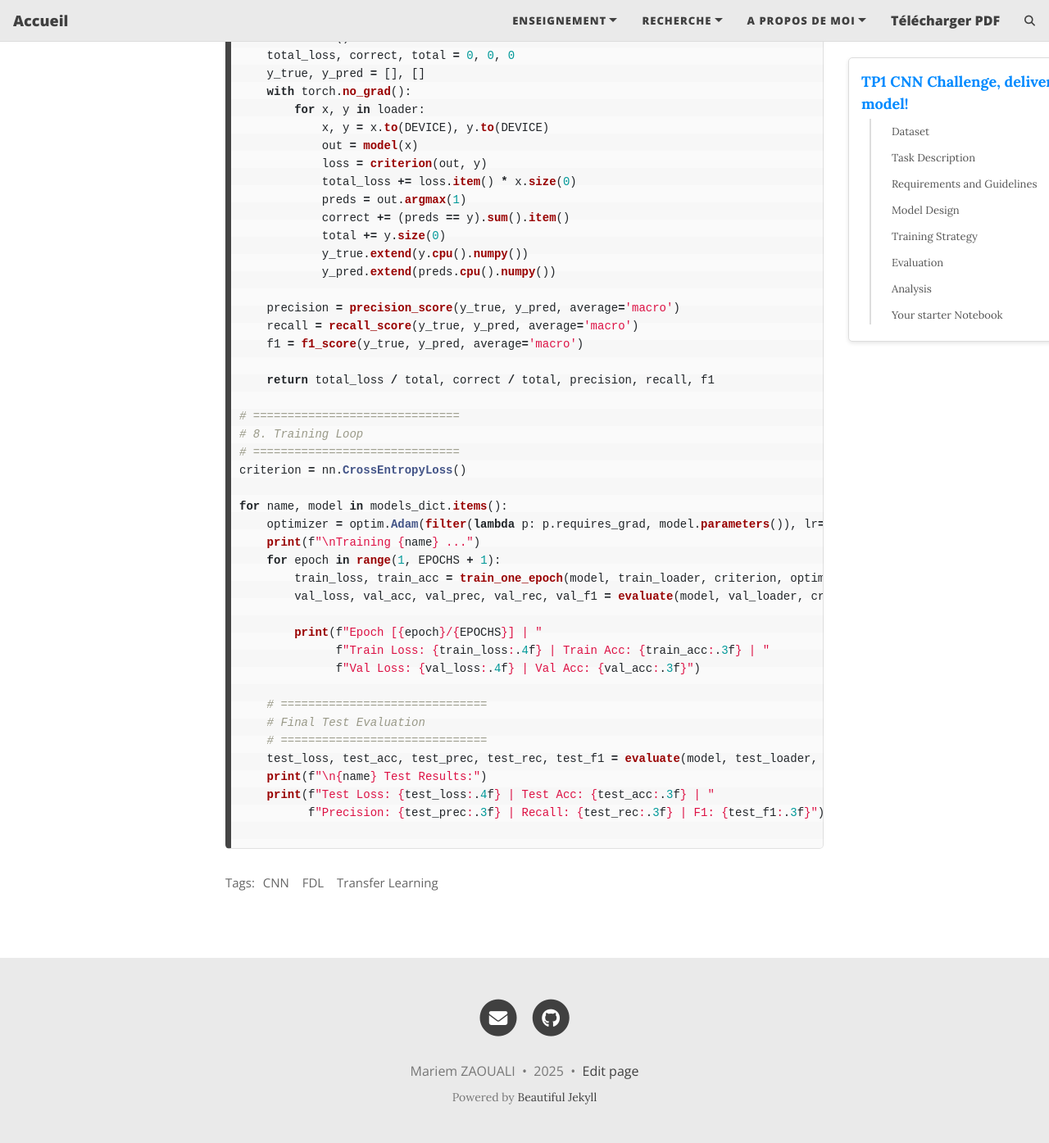
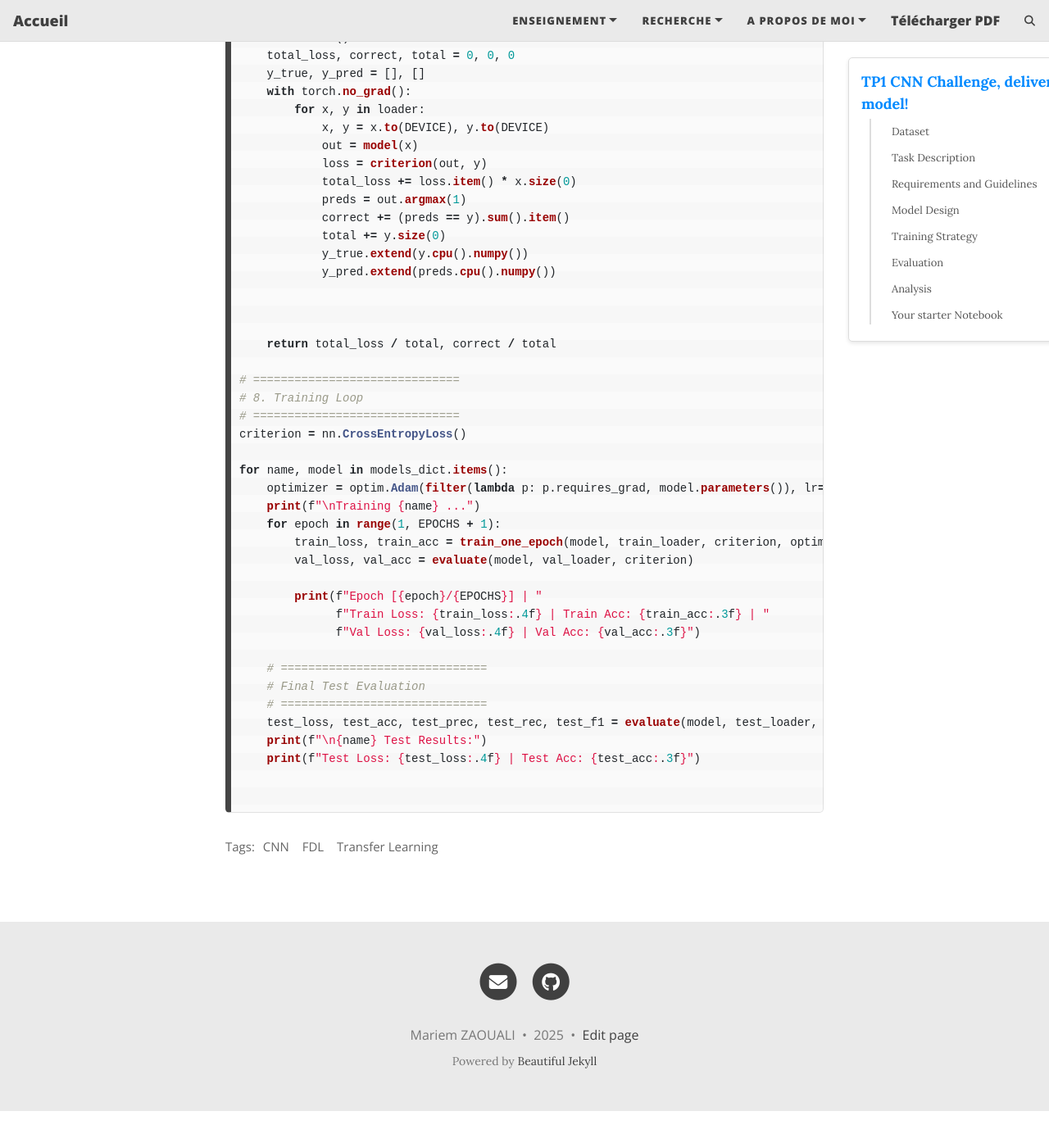
Before and after one commit to MariemZaouali/mariemzaouali.github.io, a Jekyll site: the page built from _posts/2025-11-13-genAITp1.md, in a window 1280 px wide and 1400 px high, scrolled down 5463 px. Shown: the top 1395 px of the window at 82% size. Built offline with Jekyll 4.4.1, drawn with Linux system fonts in a browser that asks for light colours; comment, search, counter and statistics services are not loaded; after the commit the page ends 6819 px from its top, so only the background shows below that.

Commit message:
Update 2025-11-13-genAITp1.md

````diff
--- a/_posts/2025-11-13-genAITp1.md
+++ b/_posts/2025-11-13-genAITp1.md
@@ -220,11 +220,9 @@ def evaluate(model, loader, criterion):
             y_true.extend(y.cpu().numpy())
             y_pred.extend(preds.cpu().numpy())
 
-    precision = precision_score(y_true, y_pred, average='macro')
-    recall = recall_score(y_true, y_pred, average='macro')
-    f1 = f1_score(y_true, y_pred, average='macro')
 
-    return total_loss / total, correct / total, precision, recall, f1
+
+    return total_loss / total, correct / total
 
 # ==============================
 # 8. Training Loop
@@ -236,7 +234,7 @@ for name, model in models_dict.items():
     print(f"\nTraining {name} ...")
     for epoch in range(1, EPOCHS + 1):
         train_loss, train_acc = train_one_epoch(model, train_loader, criterion, optimizer)
-        val_loss, val_acc, val_prec, val_rec, val_f1 = evaluate(model, val_loader, criterion)
+        val_loss, val_acc = evaluate(model, val_loader, criterion)
 
         print(f"Epoch [{epoch}/{EPOCHS}] | "
               f"Train Loss: {train_loss:.4f} | Train Acc: {train_acc:.3f} | "
@@ -247,7 +245,7 @@ for name, model in models_dict.items():
     # ==============================
     test_loss, test_acc, test_prec, test_rec, test_f1 = evaluate(model, test_loader, criterion)
     print(f"\n{name} Test Results:")
-    print(f"Test Loss: {test_loss:.4f} | Test Acc: {test_acc:.3f} | "
-          f"Precision: {test_prec:.3f} | Recall: {test_rec:.3f} | F1: {test_f1:.3f}")
+    print(f"Test Loss: {test_loss:.4f} | Test Acc: {test_acc:.3f}")
+
 
 ```
````
